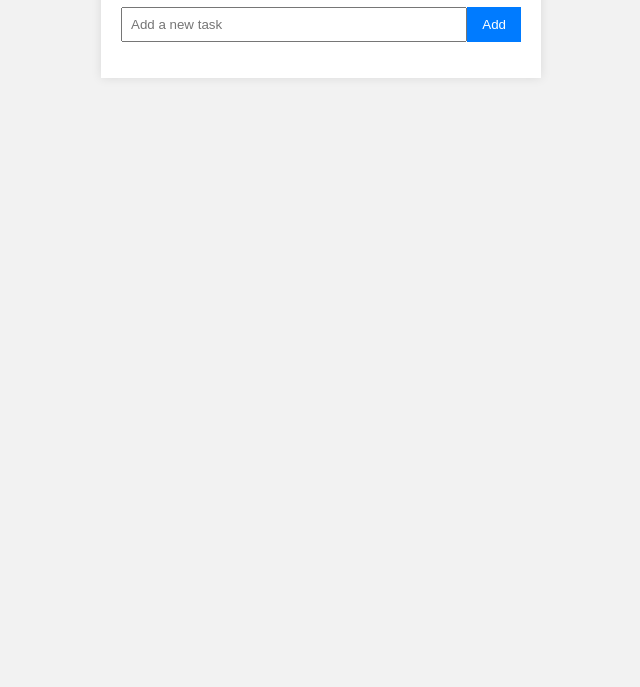
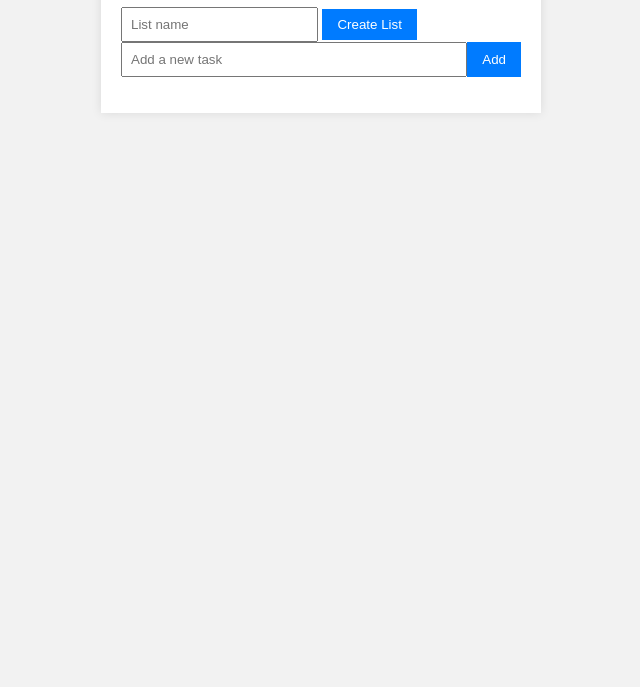
Before and after one commit to adeliya21/to-do-app, a plain HTML site: page index.html in a window 1280 px wide. Shown: the part 113-800 px from the top of the page, without its empty margins (319-959 px from the left). Drawn offline with Linux system fonts and the light colour scheme.

Commit message:
Add list-container

```diff
--- a/index.html
+++ b/index.html
@@ -9,6 +9,10 @@
 <body>
     <div class="container">
         <h1>To-Do List</h1>
+        <div class="list-container">
+            <input type="text" id="listName" placeholder="List name">
+            <button id="createList">Create List</button>
+        </div>
         <div class="input-container">
             <input type="text" id="task" placeholder="Add a new task">
             <button id="add">Add</button>
```
